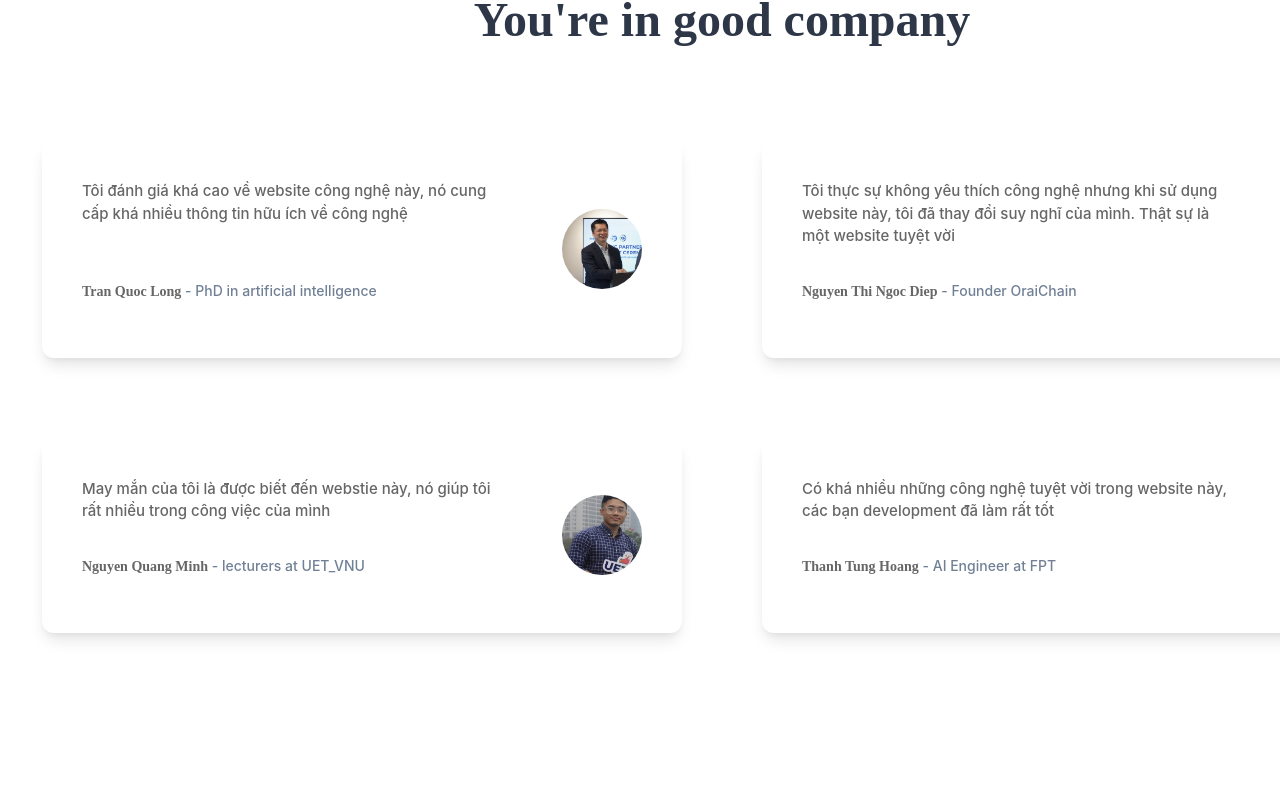
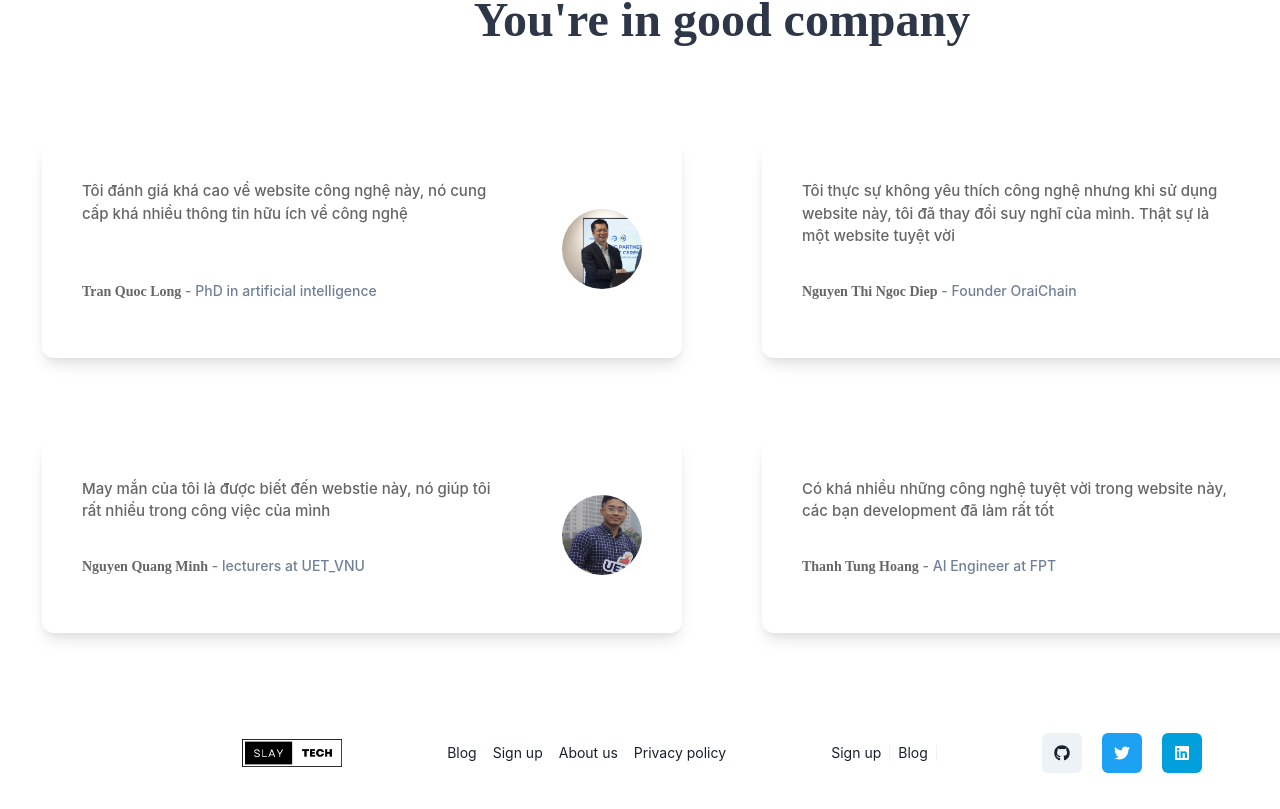
Before and after one commit to huynhnc203/blog-website, a React (Create React App) app in the folder front-end/: page / in a window 1280 px wide. Shown: the part 3174-3983 px from the top of the page. Before the commit the page ends 3871 px from the top, so only its background shows below. Built offline with nearby package versions, Linux system fonts and the light colour scheme.

Commit message:
add footer for homepage

```diff
--- a/front-end/src/Components/Homepage/Footer/Footer.jsx
+++ b/front-end/src/Components/Homepage/Footer/Footer.jsx
@@ -0,0 +1,85 @@
+import { Stack, HStack, Link, Divider, Image, IconButton, LinkProps } from '@chakra-ui/react';
+// Here we have used react-icons package for the icons
+import { FaGithub, FaLinkedin, FaTwitter } from 'react-icons/fa';
+
+const links = ['Blog','Sign up', 'About us', 'Privacy policy'];
+const accounts = [
+  {
+    url: 'https://github.com/hnc203204/blog-website',
+    label: 'Github Account',
+    type: 'gray',
+    icon: <FaGithub />
+  },
+  {
+    url: 'https://twitter.com/?lang=vi',
+    label: 'Twitter Account',
+    type: 'twitter',
+    icon: <FaTwitter />
+  },
+  {
+    url: 'https://www.linkedin.com/',
+    label: 'LinkedIn Account',
+    type: 'linkedin',
+    icon: <FaLinkedin />
+  }
+];
+
+const Footer = () => {
+  return (
+    <Stack
+      maxW="5xl"
+      marginInline="auto"
+      p={8}
+      spacing={{ base: 8, md: 0 }}
+      justifyContent="space-between"
+      alignItems="center"
+      direction={{ base: 'column', md: 'row' }}
+    >
+      <Link href="/" isExternal>
+        <Image w="100px" src="logo.png" alt="footerlogo" />
+      </Link>
+
+      {/* Desktop Screen */}
+      <HStack spacing={4} alignItems="center" d={{ base: 'none', md: 'flex' }}>
+        {links.map((link, index) => (
+          <CustomLink key={index}>{link}</CustomLink>
+        ))}
+      </HStack>
+
+      {/* Mobile and Tablet Screens */}
+      <Stack d={{ base: 'flex', md: 'none' }} alignItems="center">
+        <HStack alignItems="center">
+          <CustomLink>Sign up</CustomLink>
+          <Divider h="1rem" orientation="vertical" />
+          <CustomLink>Blog</CustomLink>
+          <Divider h="1rem" orientation="vertical" />
+        </HStack>
+      </Stack>
+
+      <Stack direction="row" spacing={5} pt={{ base: 4, md: 0 }} alignItems="center">
+        {accounts.map((sc, index) => (
+          <IconButton
+            key={index}
+            as={Link}
+            isExternal
+            href={sc.url}
+            aria-label={sc.label}
+            colorScheme={sc.type}
+            icon={sc.icon}
+            rounded="md"
+          />
+        ))}
+      </Stack>
+    </Stack>
+  );
+};
+
+const CustomLink = ({ children, ...props }) => {
+  return (
+    <Link href="#" fontSize="sm" _hover={{ textDecoration: 'underline' }} {...props}>
+      {children}
+    </Link>
+  );
+};
+
+export default Footer;
--- a/front-end/src/Components/Homepage/Homepage.jsx
+++ b/front-end/src/Components/Homepage/Homepage.jsx
@@ -5,6 +5,7 @@ import FeaturePost from "./HomepageTwo/FeaturePost";
 import Learmore from "./HomepageThree/Learnmore" ;
 import DevelopmentTeam from "./HomepageFour/DevelopmentTeam";
 import GridEvaluatePage from "./EvaluatePage/EvaluatePage";
+import Footer from "./Footer/Footer";
 
 const Homepage = () => {
     return(
@@ -30,6 +31,9 @@ const Homepage = () => {
         <div>
             <GridEvaluatePage/>
         </div>
+        <div>
+            <Footer/>
+        </div>
 
         </>
     )
```
